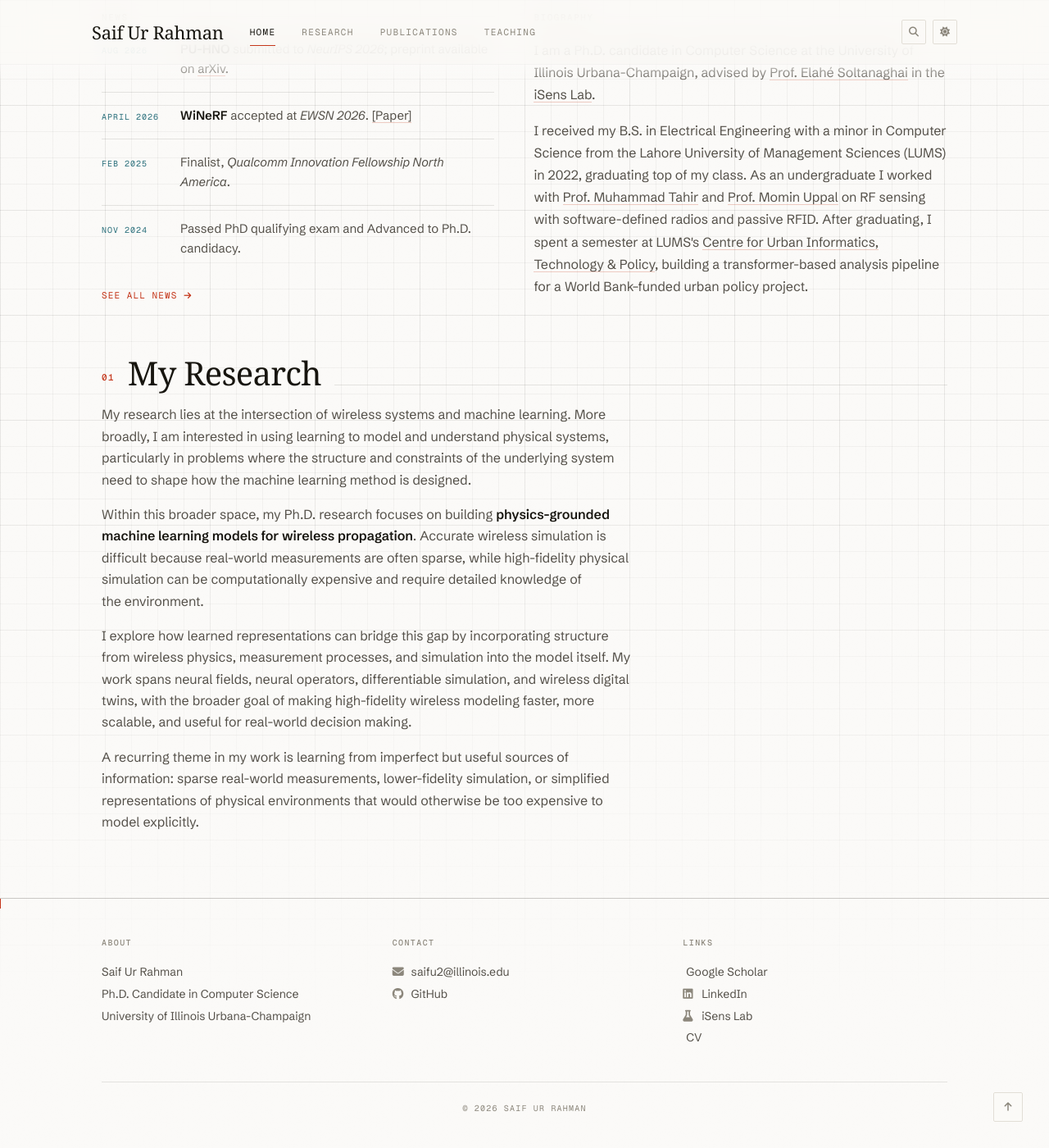
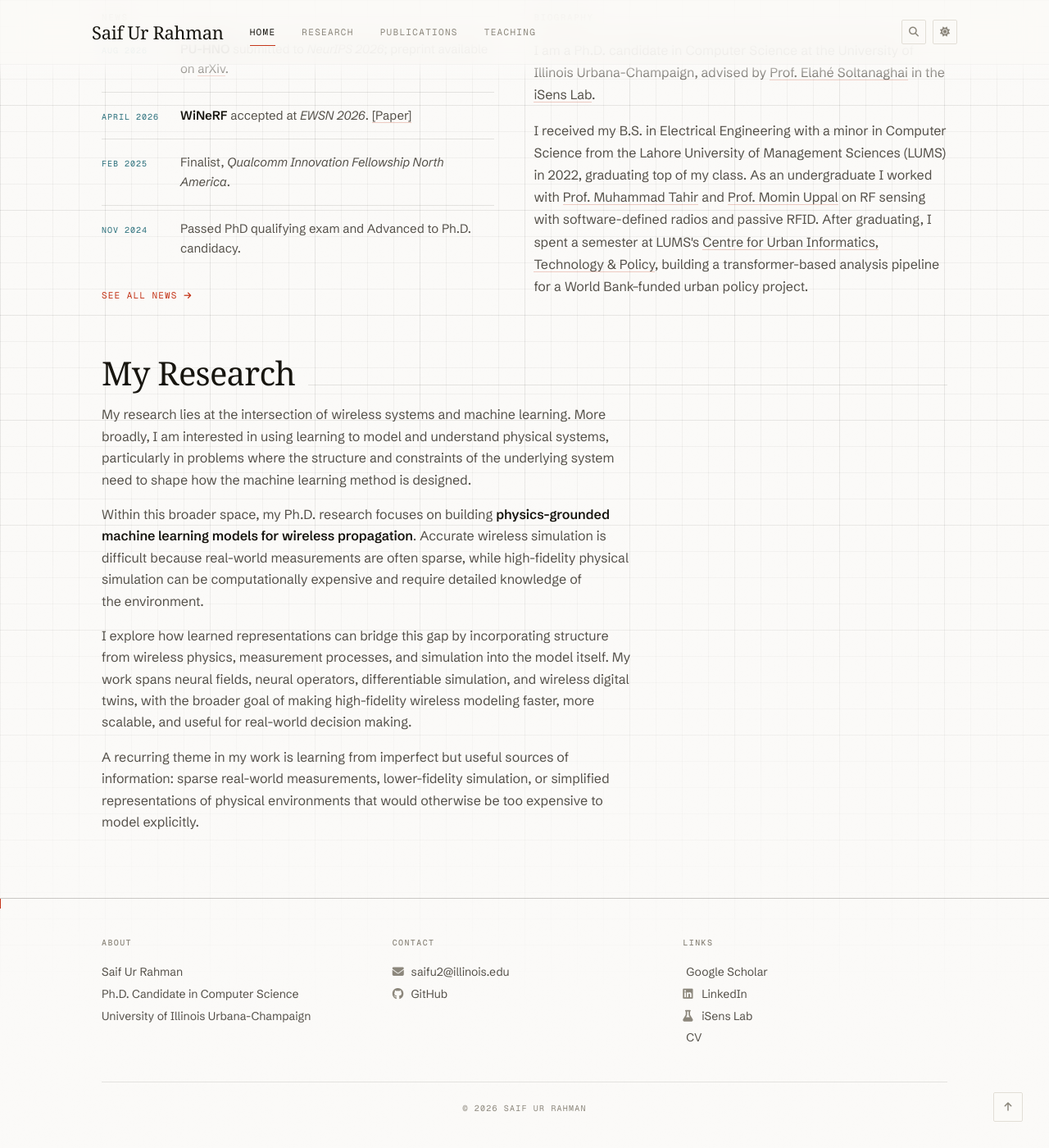
Before and after one commit to Saif2098/Saif2098.github.io, a Jekyll site: the page built from _pages/home.md, in a window 1280 px wide and 1400 px high, scrolled down 506 px. Shown: the whole window at 82% size. Built offline with Jekyll 4.4.1, drawn with Linux system fonts in a browser that asks for light colours; some web fonts are replaced; a style sheet for code colours, icons or effects is not loaded.

Commit message:
design: number sections only where there is a sequence
A lone h2 is a page title, not item one of a series, and numbering it
invites the reader to look for an 02 that never arrives. Publications,
CV, Teaching, News and the home page each carry a single section; only
Research has three.

Uses h2:only-of-type, so it needs no markup and corrects itself if a page
later gains sections. The rule is kept in both cases — that is what
carries the offprint voice; only the numeral drops.

Co-Authored-By: Claude Opus 5 <noreply@anthropic.com>

```diff
--- a/_sass/base/_typography.scss
+++ b/_sass/base/_typography.scss
@@ -68,6 +68,15 @@ h2 {
     background-color: var(--hairline);
     transform: translateY(-0.35em);
   }
+}
+
+// A lone heading is a page title, not item one of a sequence. Numbering it
+// invites the reader to look for an 02 that never comes. The rule stays —
+// that is what carries the offprint voice — and only the numeral drops.
+// :only-of-type matches an h2 that is the sole h2 among its siblings, so
+// this needs no markup and adjusts itself if a page later gains sections.
+h2:only-of-type {
+  &::before { display: none; }
 }
 
 // Sub-headings return to the grotesque — Instrument Serif is too fine here
```
